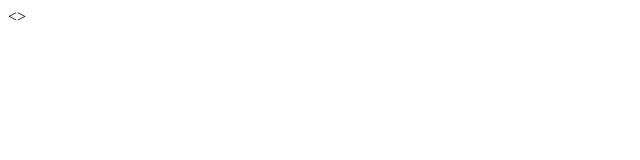
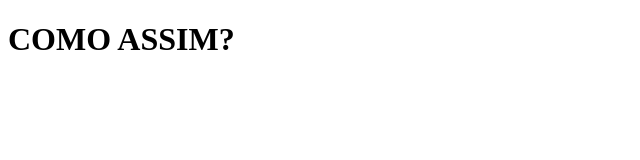
Before and after one commit to Arthur1533/MISSAO-IA, a plain HTML site: page index.html in a window 1280 px wide. Shown: the whole page, without its empty margins (0-640 px from the left). Drawn offline with Linux system fonts and the light colour scheme.

Commit message:
Update index.html

```diff
--- a/index.html
+++ b/index.html
@@ -1,2 +1,15 @@
 <!DOCTYPE html>
-<>
+<html lang="pt-pr">
+<head>
+    <meta charset="UTF-8">
+    <meta name="viewport" content="width=device-width, initial-scale=1.0">
+    <link rel="stylesheet" href="style.css">
+    <title>COMO ASSIM?</title>
+</head>
+<body>
+    <div class="caixa principal"></div>
+    <h1>COMO ASSIM?</h1>
+
+</div>
+</body>
+</html>
```
